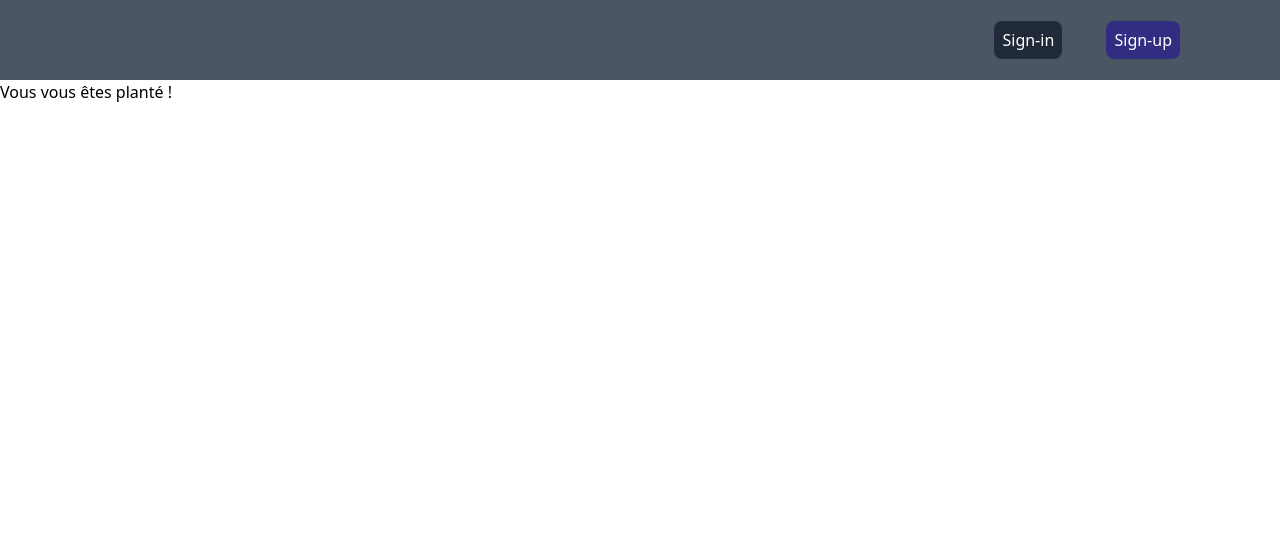
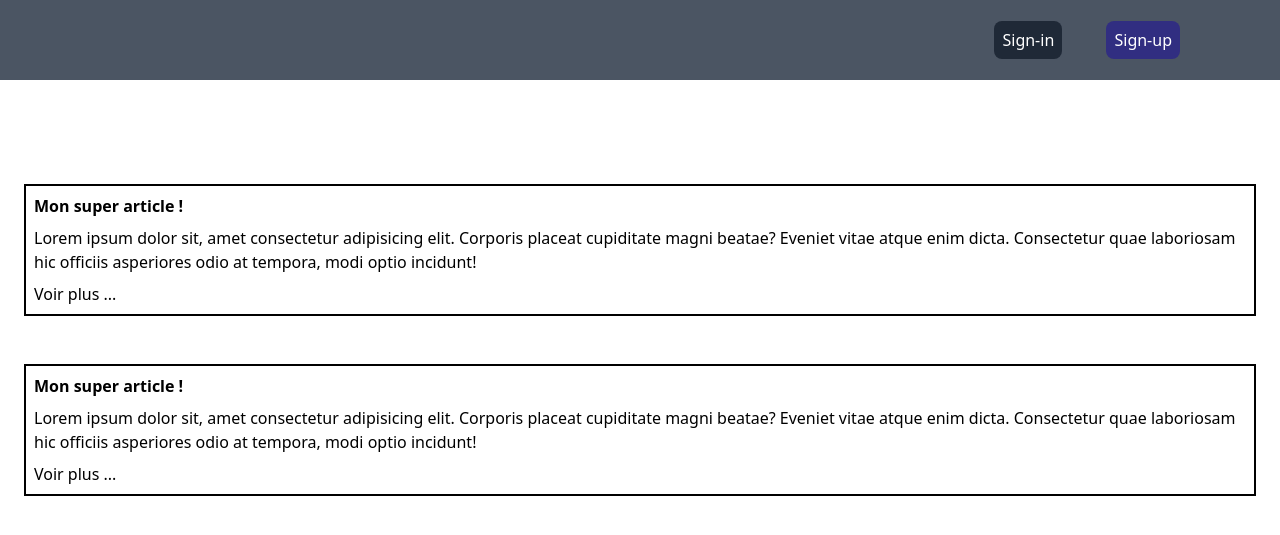
Before and after one commit to Nom-temporaire/CMS-Creator, a PHP site: page /list in a window 1280 px wide. Shown: the top 535 px of the page. Run offline with PHP 8.4, Linux system fonts and the light colour scheme.

Commit message:
add post and list

```diff
--- a/src/Config/routes.xml
+++ b/src/Config/routes.xml
@@ -4,6 +4,8 @@
     <route path="/" action="error404" controller="ErrorController"/>
     <route path="signin" action="login" controller="LoginController"/>
     <route path="signup" action="SignUp" controller="SignupController"/>
+    <route path="list" action="list" controller="ListController"/>
+    <route path="post" action="post" controller="PostController" params="id"/>
     <!-- <route path="show" action="show" controller="PostController" params="id"/>
     <route path="author" action="author" controller="PostController"/> -->
 </routes>
--- /dev/null
+++ b/src/controller/ListController.php
@@ -0,0 +1,15 @@
+<?php
+
+namespace App\Controller;
+
+class ListController extends BaseController
+{
+    public function executeList()
+    {
+        $this->render(
+            'list.php',
+            [],
+            'Bonne Route'
+        );
+    }
+}
--- a/src/view/Frontend/list.php
+++ b/src/view/Frontend/list.php
@@ -1,27 +1,18 @@
-<!DOCTYPE html>
-<!--[if lt IE 7]>      <html class="no-js lt-ie9 lt-ie8 lt-ie7"> <![endif]-->
-<!--[if IE 7]>         <html class="no-js lt-ie9 lt-ie8"> <![endif]-->
-<!--[if IE 8]>         <html class="no-js lt-ie9"> <![endif]-->
-<!--[if gt IE 8]>      <html class="no-js"> <!--<![endif]-->
-<html>
-
-<head>
-    <meta charset="utf-8">
-    <meta http-equiv="X-UA-Compatible" content="IE=edge">
-    <title><?= $title ?></title>
-    <meta name="description" content="">
-    <meta name="viewport" content="width=device-width, initial-scale=1">
-    <link rel="stylesheet" href="">
-</head>
-
-<body>
-    <div>
-        <h3>Mon super article !</h3>
-        <p>Lorem ipsum dolor sit, amet consectetur adipisicing elit. Corporis placeat cupiditate magni beatae? Eveniet
+<div class="mt-20 flex flex-col">
+    <div class="m-6 p-2 border-2 border-black">
+        <h3 class="font-bold">Mon super article !</h3>
+        <p class="my-2">Lorem ipsum dolor sit, amet consectetur adipisicing elit. Corporis placeat cupiditate magni
+            beatae? Eveniet
             vitae atque enim dicta. Consectetur quae laboriosam hic officiis asperiores odio at tempora, modi optio
             incidunt!</p>
-        <a>Voir plus ...</a>
+        <a class="text-right">Voir plus ...</a>
     </div>
-</body>
-
-</html>
+    <div class="m-6 p-2 border-2 border-black">
+        <h3 class="font-bold">Mon super article !</h3>
+        <p class="my-2">Lorem ipsum dolor sit, amet consectetur adipisicing elit. Corporis placeat cupiditate magni
+            beatae? Eveniet
+            vitae atque enim dicta. Consectetur quae laboriosam hic officiis asperiores odio at tempora, modi optio
+            incidunt!</p>
+        <a class="text-right justify-end">Voir plus ...</a>
+    </div>
+</div>
```
Also changed, not shown: src/controller/PostController.php (added, +15 -0 lines), src/view/Frontend/post.php (+3 -21 lines).
